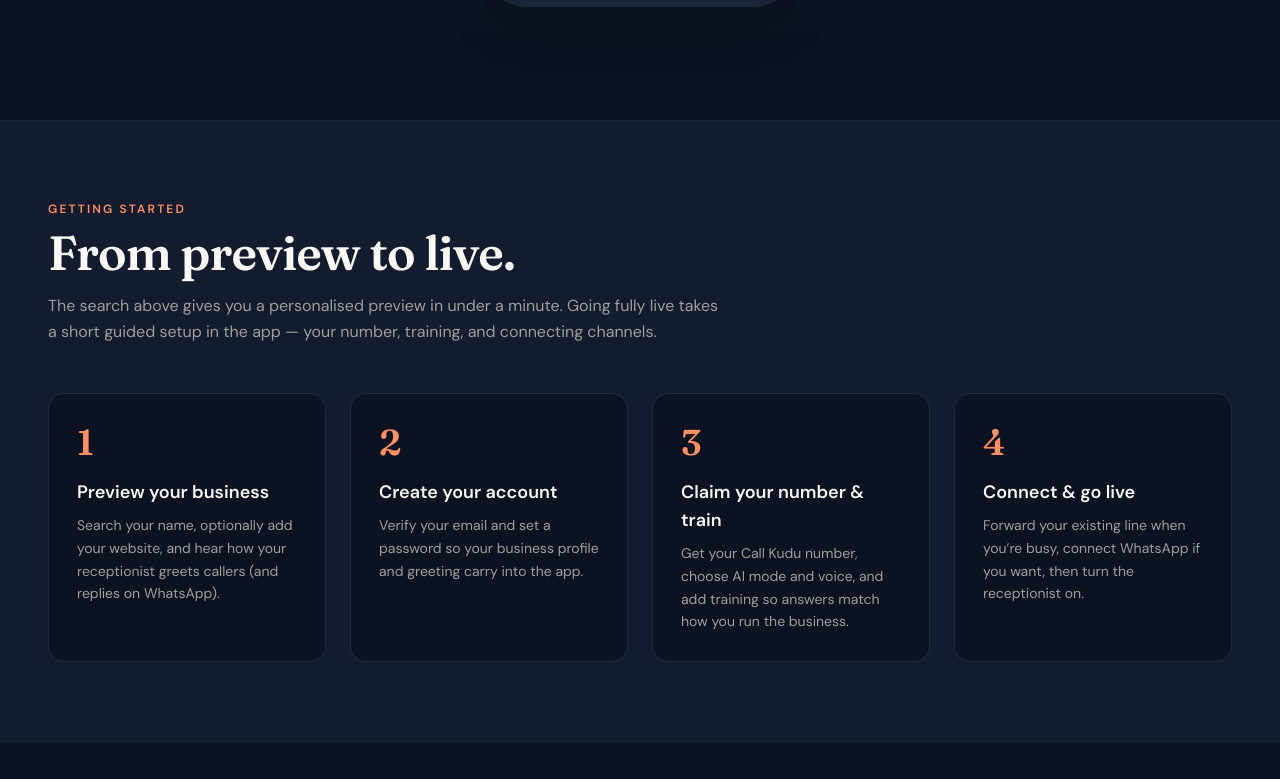
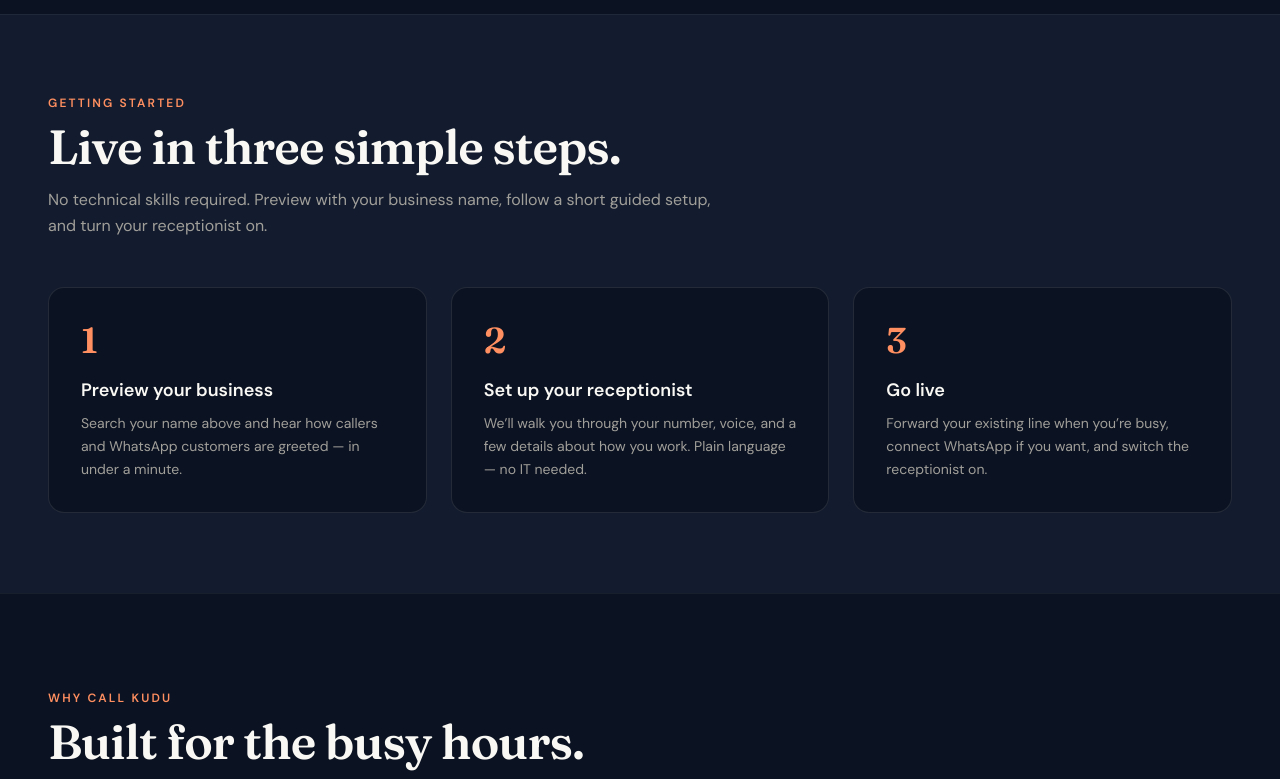
Before and after one commit to kookin/callkudu-placeholder, a website built with Vite: page index.html in a window 1280 px wide. Shown: the part 1375-2154 px from the top of the page. Built offline with nearby package versions, Linux system fonts and the light colour scheme.

Commit message:
Simplify onboarding copy and add WhatsApp to plans
Clarify pricing channels, trim Getting Started to three non-technical steps, and declutter the hero trust lines.

```diff
--- a/index.html
+++ b/index.html
@@ -91,14 +91,11 @@
         data-height="140"
       ></script>
 
-      <p class="mt-5 text-xs text-cream-500/70">
-        Keep your existing number · Phone &amp; WhatsApp · Built for South African businesses
+      <p class="mt-5 text-sm text-cream-500/80">
+        Keep your existing number. No technical skills required.
       </p>
     </div>
 
-    <div class="relative z-10 mx-auto mb-14 max-w-2xl border-y border-white/5 py-5 text-center text-sm text-cream-500">
-      Built for any business that answers the phone or WhatsApp.
-    </div>
     <!-- Phone mockup -->
     <div class="relative mx-auto mt-12 flex min-h-[560px] md:min-h-[600px] w-full max-w-5xl items-center justify-center">
       <div class="absolute inset-0 -z-10 rounded-full bg-gradient-to-b from-navy-900/0 via-navy-800/30 to-navy-900/0 blur-3xl"></div>
@@ -197,31 +194,26 @@
     <div class="mx-auto max-w-7xl">
       <div class="mb-12 max-w-2xl">
         <p class="mb-3 text-xs font-semibold uppercase tracking-[0.18em] text-primary-400">Getting started</p>
-        <h2 class="font-display text-3xl font-semibold tracking-tight text-cream-50 md:text-5xl">From preview to live.</h2>
+        <h2 class="font-display text-3xl font-semibold tracking-tight text-cream-50 md:text-5xl">Live in three simple steps.</h2>
         <p class="mt-4 text-base leading-relaxed text-cream-500">
-          The search above gives you a personalised preview in under a minute. Going fully live takes a short guided setup in the app — your number, training, and connecting channels.
+          No technical skills required. Preview with your business name, follow a short guided setup, and turn your receptionist on.
         </p>
       </div>
-      <ol class="grid gap-6 sm:grid-cols-2 lg:grid-cols-4">
-        <li class="rounded-2xl border border-white/10 bg-navy-950 p-6 sm:p-7">
+      <ol class="grid gap-6 md:grid-cols-3">
+        <li class="rounded-2xl border border-white/10 bg-navy-950 p-6 sm:p-8">
           <span class="mb-4 block font-display text-4xl font-semibold text-primary-400">1</span>
           <h3 class="mb-2 text-lg font-semibold text-cream-50">Preview your business</h3>
-          <p class="text-sm leading-relaxed text-cream-500">Search your name, optionally add your website, and hear how your receptionist greets callers (and replies on WhatsApp).</p>
+          <p class="text-sm leading-relaxed text-cream-500">Search your name above and hear how callers and WhatsApp customers are greeted — in under a minute.</p>
         </li>
-        <li class="rounded-2xl border border-white/10 bg-navy-950 p-6 sm:p-7">
+        <li class="rounded-2xl border border-white/10 bg-navy-950 p-6 sm:p-8">
           <span class="mb-4 block font-display text-4xl font-semibold text-primary-400">2</span>
-          <h3 class="mb-2 text-lg font-semibold text-cream-50">Create your account</h3>
-          <p class="text-sm leading-relaxed text-cream-500">Verify your email and set a password so your business profile and greeting carry into the app.</p>
+          <h3 class="mb-2 text-lg font-semibold text-cream-50">Set up your receptionist</h3>
+          <p class="text-sm leading-relaxed text-cream-500">We’ll walk you through your number, voice, and a few details about how you work. Plain language — no IT needed.</p>
         </li>
-        <li class="rounded-2xl border border-white/10 bg-navy-950 p-6 sm:p-7">
+        <li class="rounded-2xl border border-white/10 bg-navy-950 p-6 sm:p-8">
           <span class="mb-4 block font-display text-4xl font-semibold text-primary-400">3</span>
-          <h3 class="mb-2 text-lg font-semibold text-cream-50">Claim your number &amp; train</h3>
-          <p class="text-sm leading-relaxed text-cream-500">Get your Call Kudu number, choose AI mode and voice, and add training so answers match how you run the business.</p>
-        </li>
-        <li class="rounded-2xl border border-white/10 bg-navy-950 p-6 sm:p-7">
-          <span class="mb-4 block font-display text-4xl font-semibold text-primary-400">4</span>
-          <h3 class="mb-2 text-lg font-semibold text-cream-50">Connect &amp; go live</h3>
-          <p class="text-sm leading-relaxed text-cream-500">Forward your existing line when you’re busy, connect WhatsApp if you want, then turn the receptionist on.</p>
+          <h3 class="mb-2 text-lg font-semibold text-cream-50">Go live</h3>
+          <p class="text-sm leading-relaxed text-cream-500">Forward your existing line when you’re busy, connect WhatsApp if you want, and switch the receptionist on.</p>
         </li>
       </ol>
     </div>
@@ -465,18 +457,19 @@
       <div class="mb-12 max-w-2xl">
         <p class="mb-3 text-xs font-semibold uppercase tracking-[0.18em] text-primary-600">Pricing</p>
         <h2 class="font-display text-3xl font-semibold tracking-tight text-navy-950 md:text-5xl">Simple plans. Clear outcomes.</h2>
-        <p class="mt-4 text-base text-navy-500">Start answering calls today. Upgrade when you’re ready to book and escalate.</p>
+        <p class="mt-4 text-base text-navy-500">Start answering calls and WhatsApp today. Upgrade when you’re ready to book and escalate.</p>
       </div>
       <div class="mx-auto grid gap-6 lg:grid-cols-3">
         <div class="flex flex-col rounded-3xl border border-cream-200 bg-white p-8 shadow-sm">
           <span class="mb-2 text-sm font-semibold uppercase tracking-wider text-navy-500">Starter</span>
-          <p class="mb-6 text-sm text-navy-500">Answer questions and capture leads — great for getting live fast.</p>
+          <p class="mb-6 text-sm text-navy-500">Answer calls and WhatsApp, capture leads — great for getting live fast.</p>
           <div class="mb-6 flex items-baseline gap-1">
             <span class="text-6xl font-semibold tracking-tight text-navy-950">R599</span>
             <span class="text-xl text-navy-500">/mo</span>
           </div>
           <ul class="mb-8 flex-1 space-y-4 font-medium text-navy-700">
             <li class="flex gap-3"><svg class="h-5 w-5 shrink-0 text-primary-600" fill="none" stroke="currentColor" stroke-width="2" viewBox="0 0 24 24"><path d="M20 6 9 17l-5-5"/></svg>Call Kudu phone number</li>
+            <li class="flex gap-3"><svg class="h-5 w-5 shrink-0 text-primary-600" fill="none" stroke="currentColor" stroke-width="2" viewBox="0 0 24 24"><path d="M20 6 9 17l-5-5"/></svg>WhatsApp answering</li>
             <li class="flex gap-3"><svg class="h-5 w-5 shrink-0 text-primary-600" fill="none" stroke="currentColor" stroke-width="2" viewBox="0 0 24 24"><path d="M20 6 9 17l-5-5"/></svg>500 call minutes per month</li>
             <li class="flex gap-3"><svg class="h-5 w-5 shrink-0 text-primary-600" fill="none" stroke="currentColor" stroke-width="2" viewBox="0 0 24 24"><path d="M20 6 9 17l-5-5"/></svg>South African voices</li>
             <li class="flex gap-3"><svg class="h-5 w-5 shrink-0 text-primary-600" fill="none" stroke="currentColor" stroke-width="2" viewBox="0 0 24 24"><path d="M20 6 9 17l-5-5"/></svg>Info mode (answers &amp; messages)</li>
@@ -488,13 +481,14 @@
         <div class="relative flex flex-col overflow-hidden rounded-3xl border border-navy-800 bg-navy-900 p-8 text-cream-50 shadow-2xl">
           <div class="absolute right-0 top-0 h-24 w-24 bg-primary-500 opacity-20 blur-[60px]"></div>
           <span class="mb-2 text-sm font-semibold uppercase tracking-wider text-primary-400">Professional</span>
-          <p class="mb-6 text-sm text-cream-500">Full booking, escalation, and richer voices — for teams that live on the phone.</p>
+          <p class="mb-6 text-sm text-cream-500">Full booking, escalation, and richer voices — for teams that live on the phone and WhatsApp.</p>
           <div class="mb-6 flex items-baseline gap-1">
             <span class="text-6xl font-semibold tracking-tight text-white">R2,499</span>
             <span class="text-xl text-navy-400">/mo</span>
           </div>
           <ul class="mb-8 flex-1 space-y-4 font-medium text-cream-200">
             <li class="flex gap-3"><svg class="h-5 w-5 shrink-0 text-primary-400" fill="none" stroke="currentColor" stroke-width="2" viewBox="0 0 24 24"><path d="M20 6 9 17l-5-5"/></svg>Unlimited minutes</li>
+            <li class="flex gap-3"><svg class="h-5 w-5 shrink-0 text-primary-400" fill="none" stroke="currentColor" stroke-width="2" viewBox="0 0 24 24"><path d="M20 6 9 17l-5-5"/></svg>WhatsApp answering</li>
             <li class="flex gap-3"><svg class="h-5 w-5 shrink-0 text-primary-400" fill="none" stroke="currentColor" stroke-width="2" viewBox="0 0 24 24"><path d="M20 6 9 17l-5-5"/></svg>Full booking or info mode</li>
             <li class="flex gap-3"><svg class="h-5 w-5 shrink-0 text-primary-400" fill="none" stroke="currentColor" stroke-width="2" viewBox="0 0 24 24"><path d="M20 6 9 17l-5-5"/></svg>Calendar integrations</li>
             <li class="flex gap-3"><svg class="h-5 w-5 shrink-0 text-primary-400" fill="none" stroke="currentColor" stroke-width="2" viewBox="0 0 24 24"><path d="M20 6 9 17l-5-5"/></svg>Call escalation &amp; cold-call filter</li>
@@ -509,6 +503,7 @@
           <div class="mb-6 flex items-baseline gap-1"><span class="text-5xl font-semibold tracking-tight text-white">POA</span></div>
           <ul class="mb-8 flex-1 space-y-4 font-medium text-cream-200">
             <li class="flex gap-3"><svg class="h-5 w-5 shrink-0 text-cream-200" fill="none" stroke="currentColor" stroke-width="2" viewBox="0 0 24 24"><path d="M20 6 9 17l-5-5"/></svg><span class="font-bold">Everything in Professional</span></li>
+            <li class="flex gap-3"><svg class="h-5 w-5 shrink-0 text-cream-200" fill="none" stroke="currentColor" stroke-width="2" viewBox="0 0 24 24"><path d="M20 6 9 17l-5-5"/></svg>WhatsApp answering</li>
             <li class="flex gap-3"><svg class="h-5 w-5 shrink-0 text-cream-200" fill="none" stroke="currentColor" stroke-width="2" viewBox="0 0 24 24"><path d="M20 6 9 17l-5-5"/></svg>Custom API integrations</li>
             <li class="flex gap-3"><svg class="h-5 w-5 shrink-0 text-cream-200" fill="none" stroke="currentColor" stroke-width="2" viewBox="0 0 24 24"><path d="M20 6 9 17l-5-5"/></svg>Outbound calling</li>
           </ul>
@@ -552,7 +547,7 @@
             <svg data-faq-icon class="h-5 w-5 shrink-0 text-primary-500 transition-transform duration-300" fill="none" stroke="currentColor" stroke-width="2" viewBox="0 0 24 24"><path d="m6 9 6 6 6-6"/></svg>
           </button>
           <div data-faq-panel class="max-h-0 overflow-hidden transition-all duration-300">
-            <p class="pb-6 text-base leading-relaxed text-cream-200/90">Previewing with your business name takes under a minute. After that, Getting Started in the app walks you through your Call Kudu number, AI mode and voice, training, and connecting call forwarding or WhatsApp. Finish the guided setup when you’re ready, then turn the receptionist on.</p>
+            <p class="pb-6 text-base leading-relaxed text-cream-200/90">No technical skills required. Preview with your business name in under a minute, then follow a short guided setup for your number, voice, and call forwarding or WhatsApp. When you’re ready, turn the receptionist on.</p>
           </div>
         </div>
         <div data-faq-item class="border-b border-white/10">
```
